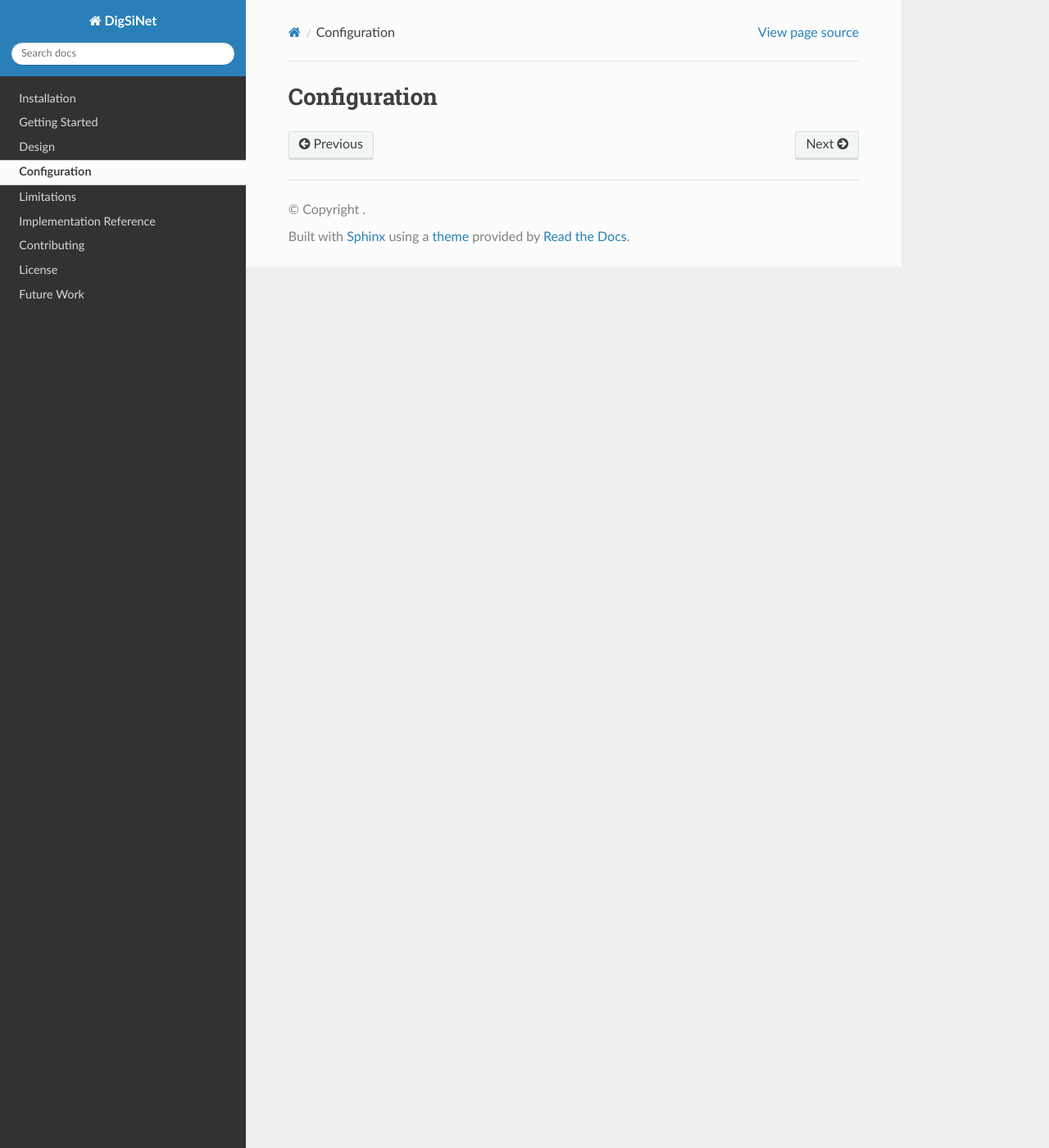
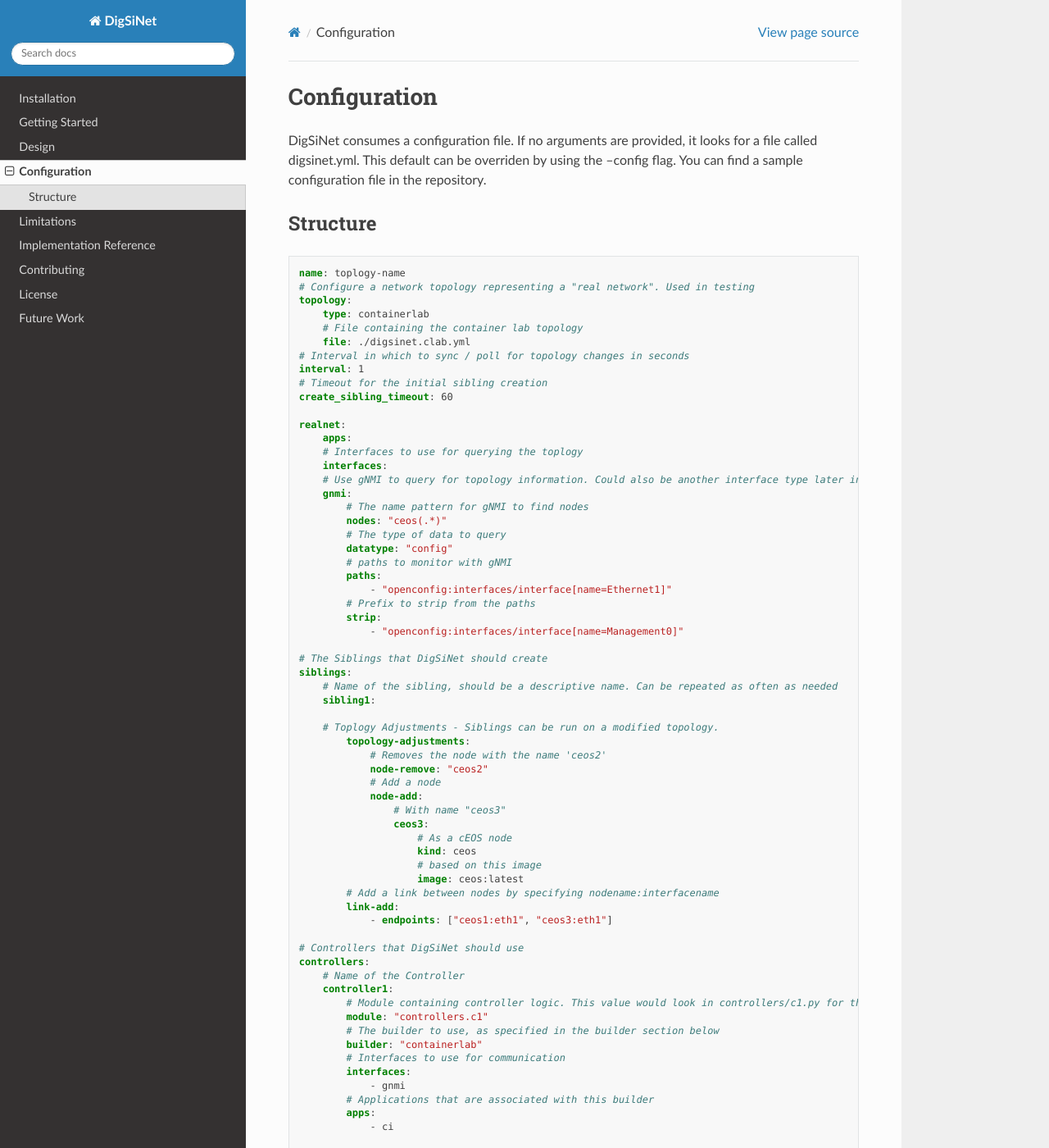
Before and after one commit to srieger1/digsinet, a Sphinx documentation site: the page built from docs/configuration.rst, in a window 1280 px wide and 1400 px high. Shown: the whole window at 82% size. Built offline with Sphinx 7.4.7 and the Read the Docs theme 2.0.0, drawn with Linux system fonts in a browser that asks for light colours; some of the changed text lies outside the part shown.

Commit message:
add documentation for the config file

```diff
--- a/docs/configuration.rst
+++ b/docs/configuration.rst
@@ -1,2 +1,100 @@
 Configuration
 =============
+DigSiNet consumes a configuration file. If no arguments are provided, it looks for a file called
+digsinet.yml. This default can be overriden by using the --config flag. You can find a sample configuration
+file in the repository.
+
+Structure
+-----------
+.. code-block:: yaml
+
+    name: toplogy-name
+    # Configure a network topology representing a "real network". Used in testing
+    topology:
+        type: containerlab
+        # File containing the container lab topology
+        file: ./digsinet.clab.yml
+    # Interval in which to sync / poll for topology changes in seconds
+    interval: 1
+    # Timeout for the initial sibling creation
+    create_sibling_timeout: 60
+
+    realnet:
+        apps:
+        # Interfaces to use for querying the toplogy
+        interfaces:
+        # Use gNMI to query for topology information. Could also be another interface type later in development
+        gnmi:
+            # The name pattern for gNMI to find nodes
+            nodes: "ceos(.*)"
+            # The type of data to query
+            datatype: "config"
+            # paths to monitor with gNMI
+            paths:
+                - "openconfig:interfaces/interface[name=Ethernet1]"
+            # Prefix to strip from the paths
+            strip:
+                - "openconfig:interfaces/interface[name=Management0]"
+
+    # The Siblings that DigSiNet should create
+    siblings:
+        # Name of the sibling, should be a descriptive name. Can be repeated as often as needed
+        sibling1:
+
+        # Toplogy Adjustments - Siblings can be run on a modified topology.
+            topology-adjustments:
+                # Removes the node with the name 'ceos2'
+                node-remove: "ceos2"
+                # Add a node
+                node-add:
+                    # With name "ceos3"
+                    ceos3:
+                        # As a cEOS node
+                        kind: ceos
+                        # based on this image
+                        image: ceos:latest
+            # Add a link between nodes by specifying nodename:interfacename
+            link-add:
+                - endpoints: ["ceos1:eth1", "ceos3:eth1"]
+
+    # Controllers that DigSiNet should use
+    controllers:
+        # Name of the Controller
+        controller1:
+            # Module containing controller logic. This value would look in controllers/c1.py for the controller logic
+            module: "controllers.c1"
+            # The builder to use, as specified in the builder section below
+            builder: "containerlab"
+            # Interfaces to use for communication
+            interfaces:
+                - gnmi
+            # Applications that are associated with this builder
+            apps:
+                - ci
+
+    # Topology builders that are available
+    builders:
+        # "Name of the builder"
+        containerlab:
+            # Path to the module containing the builder logic. This would look in builders/containerlab.py
+            module: "builders.containerlab"
+
+    # Available interfaces for information exchange
+    interfaces:
+        # Name of the interface
+        gnmi:
+            # Module containing the interface logic. This would look in interfaces/gnmi.py for the interface logic
+            module: "interfaces.gnmi"
+            # gNMI port to use
+            port: 6030
+            # Username to authenticate against network device
+            username: "admin"
+            # Password to authenticate against network device
+            password: "admin"
+
+    # Applications to run in the current setup
+    apps:
+        # Name of the application
+        app1:
+            # Module containing the Application code. This would look in apps/app1.py.
+            module: "apps/app1"
```
